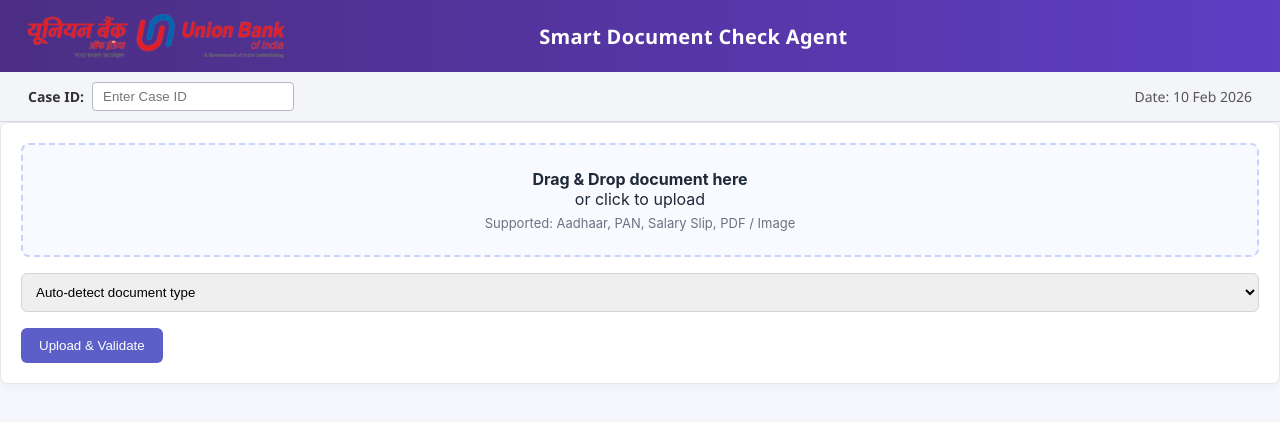
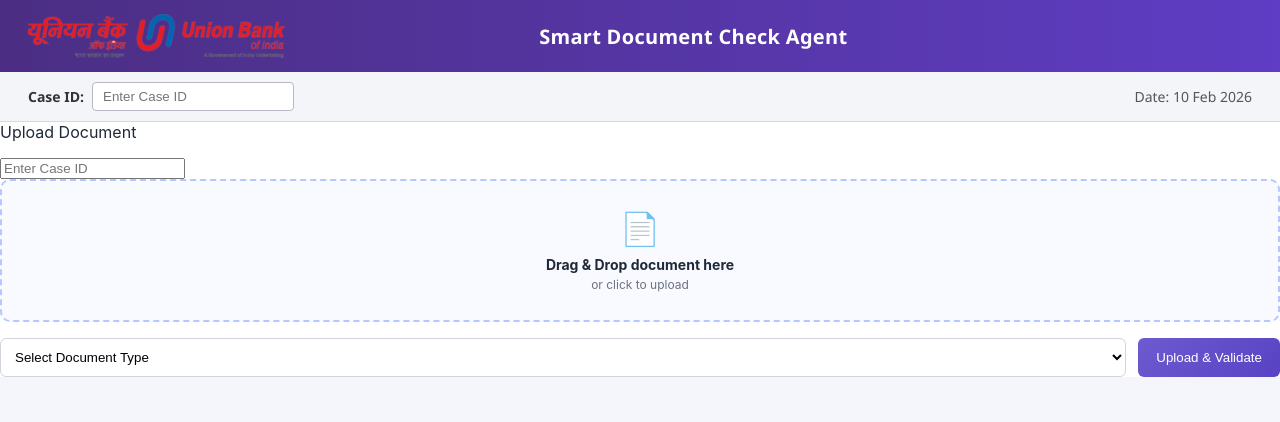
Before and after one commit to prabhat1019802201-rgb/smart-document-check-agent, a React (Vite) app in the folder ui/: page / in a window 1280 px wide. Shown: the top 422 px of the page. Built offline with nearby package versions, Linux system fonts and the light colour scheme.

Commit message:
Commiting code till case not found error

```diff
--- a/ui/src/components/IssueList.jsx
+++ b/ui/src/components/IssueList.jsx
@@ -1,52 +1,33 @@
-import StatusBadge from "./StatusBadge";
-import "./issue-list.css";
-
-export default function IssueList({ result }) {
-  if (!result) {
+export default function IssueList({ issues }) {
+  if (!issues || issues.length === 0) {
     return (
-      <div className="issue-placeholder">
-        Upload a document to see validation results.
+      <div className="no-issues">
+        ✅ No issues detected. Document passed validation.
       </div>
     );
   }
 
-  const { validation_summary, issues } = result;
-
   return (
     <div className="issue-list">
+      {issues.map((issue) => (
+        <div key={issue.issue_id} className="issue-item">
+          <div className="issue-header">
+            ⚠ {issue.field_name.replace("_", " ").toUpperCase()}
+          </div>
 
-      {/* STATUS BANNER */}
-      <div className="validation-banner">
-        <StatusBadge status={validation_summary.status} />
-        <div className="summary-metrics">
-          <span><b>Issues:</b> {validation_summary.issues_found}</span>
-          <span><b>Severity:</b> {validation_summary.severity}</span>
-          <span><b>OCR:</b> {validation_summary.ocr_confidence}</span>
+          <div className="issue-body">
+            <p>
+              <strong>Why flagged?</strong><br />
+              {issue.why_flagged}
+            </p>
+
+            <p>
+              <strong>Suggested Action</strong><br />
+              {issue.suggested_action}
+            </p>
+          </div>
         </div>
-      </div>
-
-      {/* ISSUES */}
-      <div className="issues-section">
-        {issues.length === 0 ? (
-          <div className="no-issues">
-            ✅ No issues detected. Document passed validation.
-          </div>
-        ) : (
-          issues.map((issue, idx) => (
-            <div className={`issue-card ${issue.severity?.toLowerCase()}`} key={idx}>
-              <div className="issue-title">
-                ⚠ {issue.field_name}
-              </div>
-
-              <div className="issue-body">
-                <p><b>Why flagged:</b> {issue.why_flagged}</p>
-                <p><b>Suggested action:</b> {issue.suggested_action}</p>
-              </div>
-            </div>
-          ))
-        )}
-      </div>
-
+      ))}
     </div>
   );
 }
--- a/ui/src/pages/CaseDashboard.jsx
+++ b/ui/src/pages/CaseDashboard.jsx
@@ -1,9 +1,19 @@
+import { useState } from "react";
 import UploadDocument from "./UploadDocument";
 import IssueList from "../components/IssueList";
 import CaseChat from "../components/CaseChat";
 import "./case-dashboard.css";
 
 export default function CaseDashboard() {
+  const [caseId, setCaseId] = useState("");
+  const [validationResults, setValidationResults] = useState([]);
+
+  function handleUpload(payload) {
+    // 🔗 this is already wired to backend in your codebase
+    // just keeping placeholder here
+    console.log("Uploading:", payload);
+  }
+
   return (
     <div className="case-dashboard">
 
@@ -12,7 +22,11 @@ export default function CaseDashboard() {
 
         {/* LEFT PANEL — Upload */}
         <div className="dashboard-panel left-panel">
-          <UploadDocument />
+          <UploadDocument
+            caseId={caseId}
+            onCaseIdChange={setCaseId}
+            onUpload={handleUpload}
+          />
         </div>
 
         {/* RIGHT PANEL — Validation + Issues */}
@@ -21,7 +35,7 @@ export default function CaseDashboard() {
             <h3>Validation Summary & Issues</h3>
 
             <div className="validation-scroll">
-              <IssueList />
+              <IssueList issues={validationResults} />
             </div>
           </div>
         </div>
@@ -30,7 +44,7 @@ export default function CaseDashboard() {
 
       {/* BOTTOM PANEL — Q&A */}
       <div className="dashboard-panel bottom-panel">
-        <CaseChat />
+        <CaseChat caseId={caseId} />
       </div>
 
     </div>
--- a/ui/src/pages/UploadDocument.jsx
+++ b/ui/src/pages/UploadDocument.jsx
@@ -1,26 +1,80 @@
+import { useState } from "react";
 import "./upload-document.css";
 
-export default function UploadDocument() {
+export default function UploadDocument({ caseId, onCaseIdChange, onUpload }) {
+  const [file, setFile] = useState(null);
+  const [documentType, setDocumentType] = useState("");
+
+  function handleSubmit() {
+    if (!file) {
+      alert("Please select a document");
+      return;
+    }
+    if (!caseId) {
+      alert("Case ID is required");
+      return;
+    }
+
+    onUpload({
+      file,
+      documentType,
+      caseId,
+    });
+
+    // optional UX reset
+    setFile(null);
+    setDocumentType("");
+  }
+
   return (
-    <div className="upload-card">
-      <div className="upload-dropzone">
-        <strong>Drag & Drop document here</strong>
-        <div>or click to upload</div>
-        <div className="upload-helper">
-          Supported: Aadhaar, PAN, Salary Slip, PDF / Image
-        </div>
+    <div className="ub-card upload-card">
+      <div className="ub-card-title">Upload Document</div>
+
+      {/* Case ID Input */}
+      <div className="upload-row">
+        <input
+          type="text"
+          placeholder="Enter Case ID"
+          value={caseId}
+          onChange={(e) => onCaseIdChange(e.target.value)}
+          className="case-id-input"
+        />
       </div>
 
-      <div className="upload-controls">
-        <select>
-          <option>Auto-detect document type</option>
-          <option>Aadhaar</option>
-          <option>PAN</option>
-          <option>Salary Slip</option>
-        </select>
+      {/* Upload Area */}
+      <div className="upload-drop-zone">
+        <div className="upload-icon">📄</div>
+
+        <div className="upload-text">
+          <strong>Drag & Drop document here</strong>
+          <div className="upload-subtext">or click to upload</div>
+        </div>
+
+        <input
+          type="file"
+          accept=".pdf,.png,.jpg,.jpeg"
+          onChange={(e) => setFile(e.target.files[0])}
+        />
+
+        {file && <div className="file-name">{file.name}</div>}
       </div>
 
-      <button className="upload-btn">Upload & Validate</button>
+      {/* Document Type + Submit */}
+      <div className="upload-row">
+        <select
+          value={documentType}
+          onChange={(e) => setDocumentType(e.target.value)}
+        >
+          <option value="">Select Document Type</option>
+          <option value="aadhaar">Aadhaar</option>
+          <option value="pan">PAN</option>
+          <option value="cibil">CIBIL</option>
+          <option value="income_proof">Income Proof</option>
+          <option value="loan_request_form">Loan Application</option>
+        </select>
+
+        <button onClick={handleSubmit}>Upload & Validate</button>
+      </div>
     </div>
   );
 }
--- a/ui/src/pages/upload-document.css
+++ b/ui/src/pages/upload-document.css
@@ -1,40 +1,82 @@
+/* Card container already styled via ub-card */
+
 .upload-card {
-  border: 1px solid #e5e7eb;
-  border-radius: 8px;
-  padding: 20px;
   background: #ffffff;
-  box-shadow: 0 2px 8px rgba(0,0,0,0.04);
 }
 
-.upload-dropzone {
-  border: 2px dashed #c7d2fe;
-  border-radius: 8px;
-  padding: 24px;
+/* Drop zone */
+.upload-drop-zone {
+  position: relative;
+  border: 2px dashed #b6c6ff;
+  border-radius: 10px;
+  padding: 28px;
   text-align: center;
   background: #f8faff;
-  margin-bottom: 16px;
+  cursor: pointer;
+  transition: all 0.2s ease;
 }
 
-.upload-helper {
-  font-size: 13px;
-  color: #6b7280;
-  margin-top: 6px;
+.upload-drop-zone:hover {
+  background: #f1f5ff;
+  border-color: #6d5bd0;
 }
 
-.upload-controls select {
-  width: 100%;
+.upload-drop-zone input[type="file"] {
+  position: absolute;
+  inset: 0;
+  opacity: 0;
+  cursor: pointer;
+}
+
+/* Icon + text */
+.upload-icon {
+  font-size: 32px;
+  margin-bottom: 8px;
+}
+
+.upload-text {
+  font-size: 14px;
+  color: #1f2937;
+}
+
+.upload-subtext {
+  font-size: 12px;
+  color: #6b7280;
+  margin-top: 4px;
+}
+
+.file-name {
+  margin-top: 10px;
+  font-size: 12px;
+  color: #4f46e5;
+  word-break: break-all;
+}
+
+/* Bottom controls */
+.upload-row {
+  display: flex;
+  gap: 12px;
+  margin-top: 16px;
+}
+
+.upload-row select {
+  flex: 1;
   padding: 10px;
   border-radius: 6px;
   border: 1px solid #d1d5db;
+  background: #fff;
 }
 
-.upload-btn {
-  margin-top: 16px;
-  background: #5b5fc7;
-  color: #ffffff;
-  border: none;
+.upload-row button {
   padding: 10px 18px;
   border-radius: 6px;
+  border: none;
+  background: linear-gradient(135deg, #6d5bd0, #5842c3);
+  color: #fff;
   font-weight: 500;
   cursor: pointer;
 }
+
+.upload-row button:hover {
+  opacity: 0.95;
+}
```
Also changed, not shown: ui/src/api/documents.api.js (+13 -5 lines), ui/src/components/DocumentCard.jsx (+32 -13 lines), ui/src/components/validation-card.css (+54 -34 lines).
